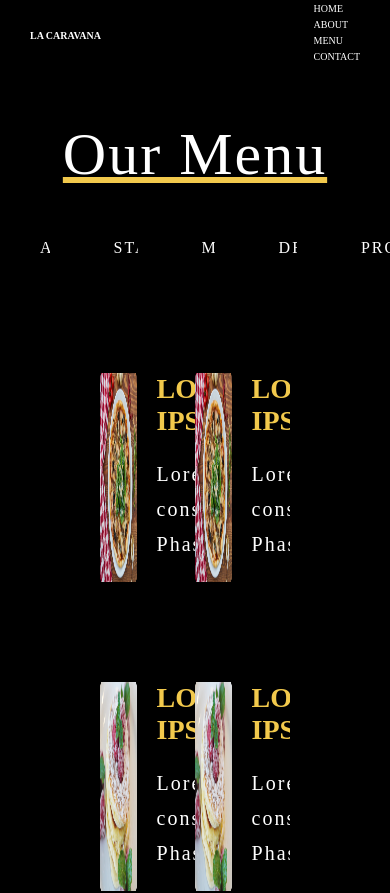
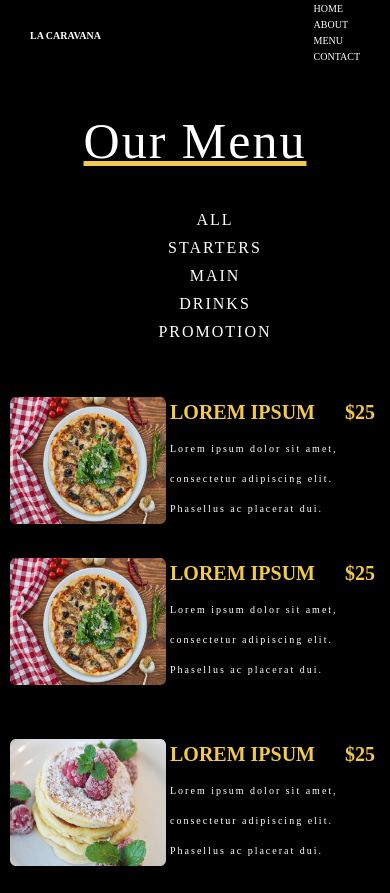
Before and after one commit to Theodore582/pizza-restaurant, a React (Create React App) app: page /menu in a window 390 px wide. Shown: the top 893 px of the page. Built offline with nearby package versions, Linux system fonts and the light colour scheme; a web font is replaced by a local one.

Commit message:
added media queries

```diff
--- a/src/components/Menu2/Menu2.css
+++ b/src/components/Menu2/Menu2.css
@@ -63,6 +63,49 @@ font-weight: 400;
    font-size: 20px;
 }
 
-.menu-paragraph{
-    display:column;
+
+
+@media screen and (max-width:640px) {
+    .menu2 h2{
+        font-size: 50px;
+    }
+    .menu2 ul{
+       display: block;
+    }
+    .menu2 ul li{
+        margin-bottom:10px;
+    }
+
+    .menu2-imgs{
+        display: block;
+        padding: 10px;
+
+     }
+
+     .menu2-img{
+        padding: 0;
+        margin-top:20px;
+        width: 100vw;
+        }
+
+    .menu2-img img{
+        width: 40vw;
+        height: 15vh;
+    }
+
+    .menu2-text{
+        padding:4px;
+    }
+
+    .menu2-text h5{
+        font-size: 20px;
+
+    }
+
+
+    .menu2-text p{
+        font-size: 10px;
+        width: 55vw;
+        line-height: 30px;
+    }
 }
```
